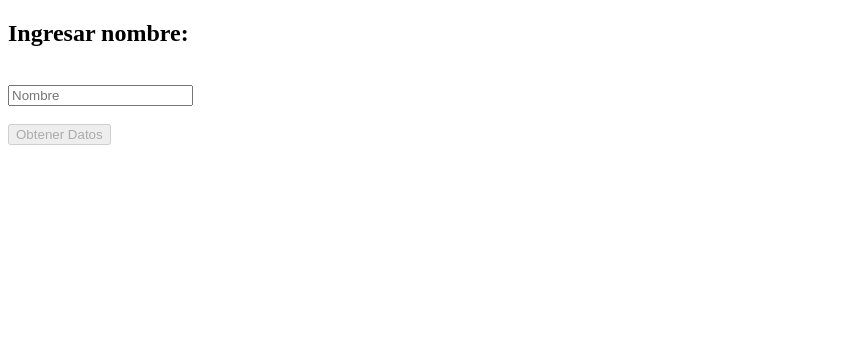
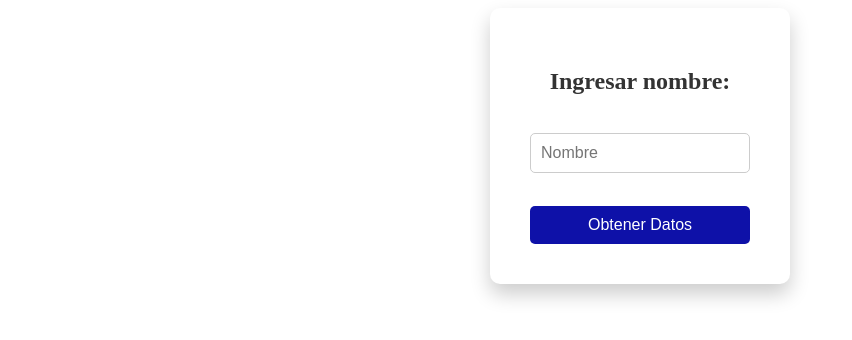
Before and after one commit to TanqDev88/DataApp, an Angular app in the folder LoginNationalityService/: page /main in a window 1280 px wide. Shown: the top 340 px of the page, without its empty margins (0-852 px from the left). Built offline with nearby package versions, Linux system fonts and the light colour scheme.

Commit message:
Modifications in main-site SCSS

```diff
--- a/LoginNationalityService/src/app/components/main-site/main-site.component.scss
+++ b/LoginNationalityService/src/app/components/main-site/main-site.component.scss
@@ -0,0 +1,106 @@
+* {
+  box-sizing: border-box;
+}
+
+body {
+  margin: 0;
+  padding: 0;
+  display: flex;
+  justify-content: center;
+  align-items: center;
+  height: 100vh;
+  font-family: "Arial", sans-serif;
+  background: linear-gradient(135deg, #71b7e6, #9b59b6);
+  color: #333;
+}
+
+.form-container {
+  display: flex;
+  justify-content: center;
+  align-items: center;
+  width: 100%;
+  height: 100%;
+}
+
+.form-box {
+  background: #fff;
+  padding: 40px;
+  border-radius: 10px;
+  box-shadow: 0 10px 20px rgba(0, 0, 0, 0.2);
+  text-align: center;
+  width: 300px;
+}
+
+h2 {
+  margin-bottom: 20px;
+  color: #333;
+}
+
+.input-group {
+  margin-bottom: 15px;
+}
+
+.input-group input {
+  width: 100%;
+  padding: 10px;
+  border: 1px solid #ccc;
+  border-radius: 5px;
+  font-size: 16px;
+}
+
+button {
+  width: 100%;
+  padding: 10px;
+  background: #0e11a8;
+  border: none;
+  border-radius: 5px;
+  color: #fff;
+  font-size: 16px;
+  cursor: pointer;
+  transition: background 0.3s;
+}
+
+.info-card {
+  background: #fff;
+  padding: 20px;
+  border-radius: 10px;
+  box-shadow: 0 5px 10px rgba(0, 0, 0, 0.1);
+  margin-top: 20px;
+  width: 100%;
+  text-align: left;
+}
+
+.info-card-header {
+  font-size: 18px;
+  font-weight: bold;
+  margin-bottom: 10px;
+}
+
+.info-card-body {
+  padding: 10px 0;
+}
+
+.info-card-title {
+  font-size: 16px;
+  margin: 0;
+}
+
+.info-card-text {
+  font-size: 14px;
+  margin: 5px 0 0 0;
+}
+
+.info-card-list {
+  list-style: none;
+  padding: 0;
+  margin: 0;
+}
+
+.info-card-list li {
+  padding: 10px;
+  border-bottom: 1px solid #ddd;
+}
+
+.info-card-list li:last-child {
+  border-bottom: none;
+}
```
